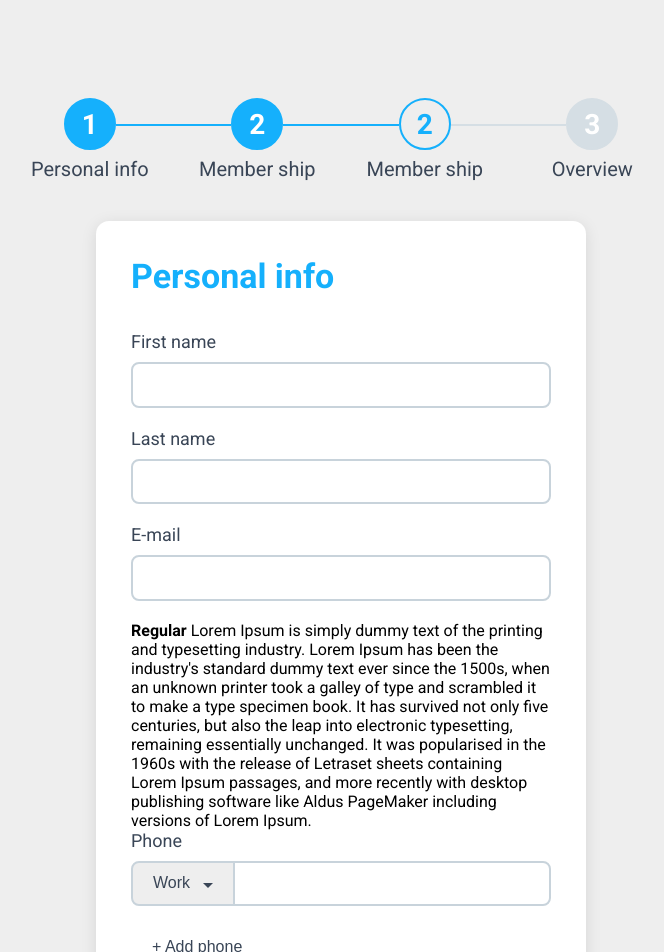
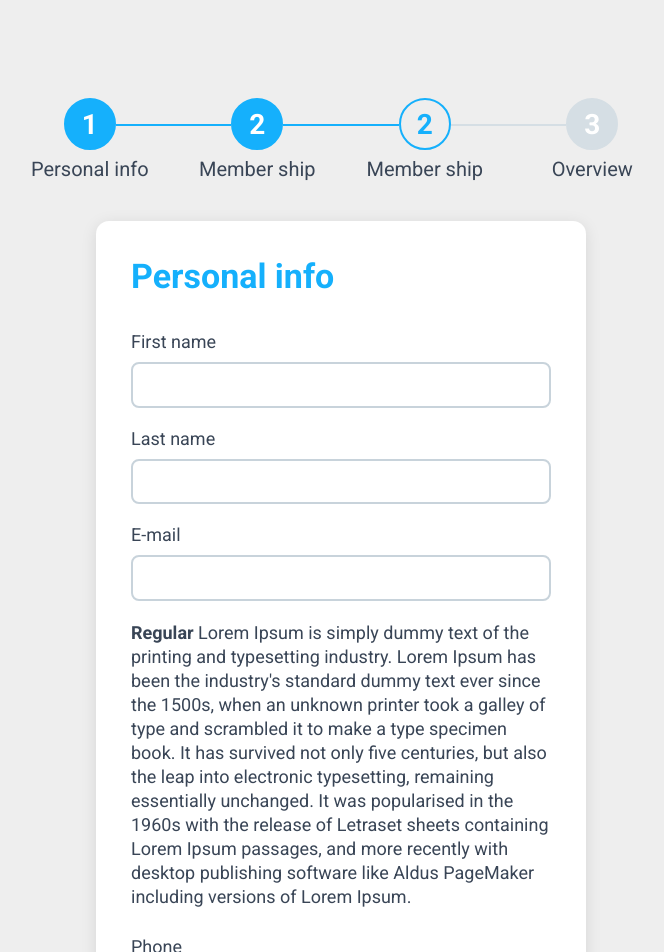
Before and after one commit to jurispl/homework, a Vue app: page / in a window 1280 px wide. Shown: the top 952 px of the page, without its empty margins (299-963 px from the left). Built offline with nearby package versions, Linux system fonts and the light colour scheme.

Commit message:
Add Form description block

```diff
--- a/src/styles/main.scss
+++ b/src/styles/main.scss
@@ -265,3 +265,10 @@ label {
 .outline{
 
 }
+
+.description{
+  font-size: 18px;
+  line-height: 24px;
+  color: #394556;
+  margin: 0 0 27px 0;
+}
```
